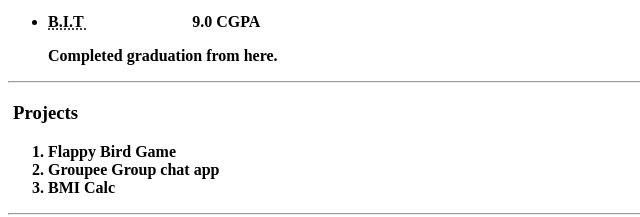
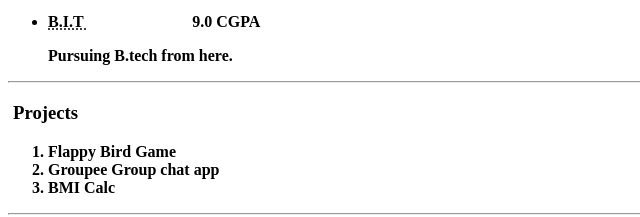
Before and after one commit to man-su-97/my-cv, a plain HTML site: page index.html in a window 1280 px wide. Shown: the part 358-575 px from the top of the page, 0-640 px from the left. Drawn offline with Linux system fonts and the light colour scheme.

Commit message:
minor details changed.

```diff
--- a/index.html
+++ b/index.html
@@ -72,7 +72,7 @@
           <b style="margin-left: 105px;">9.0 CGPA</b>
         </p>
 
-        <p>Completed graduation from here.</p>
+        <p>Pursuing B.tech from here.</p>
       </li>
 
     </ul>
```
